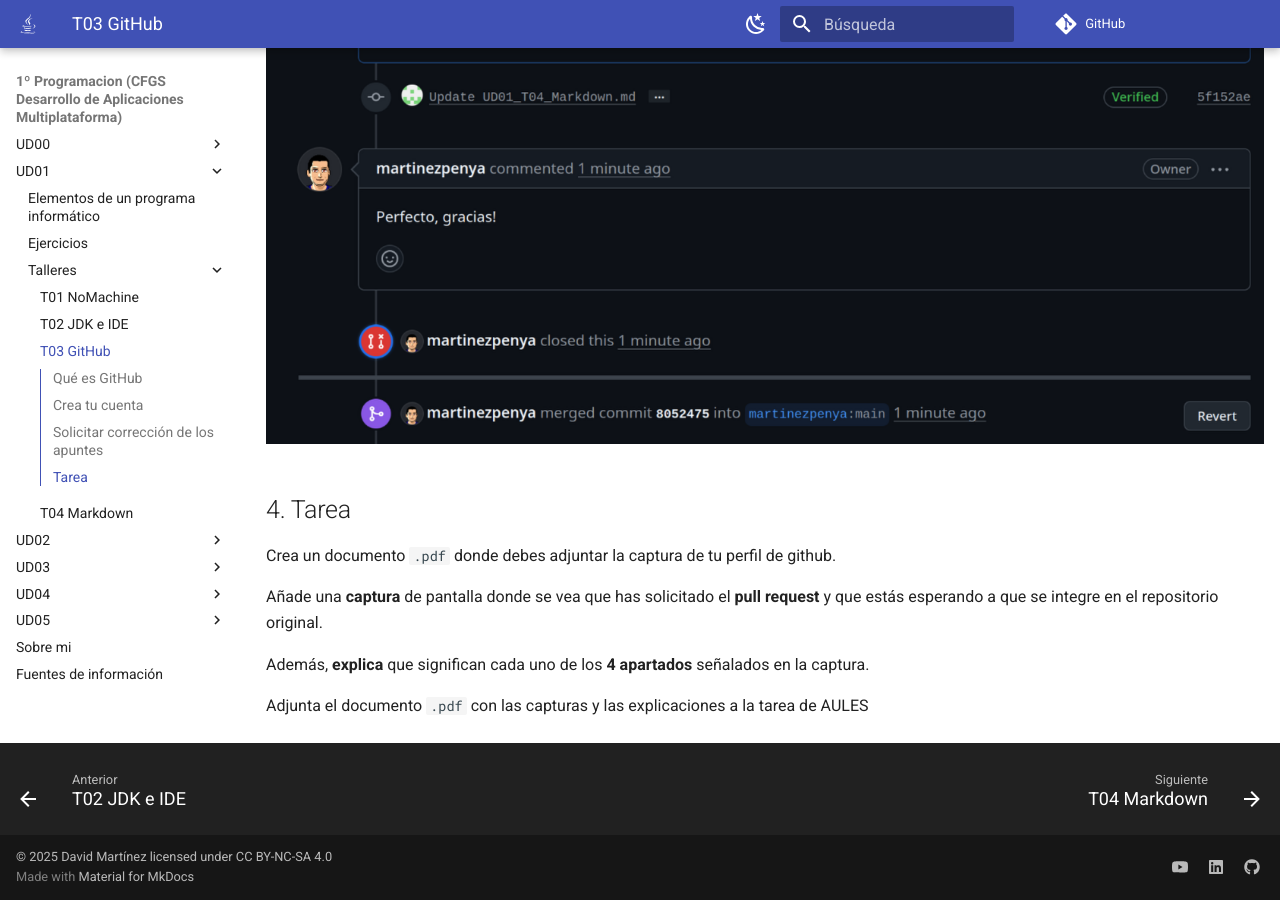
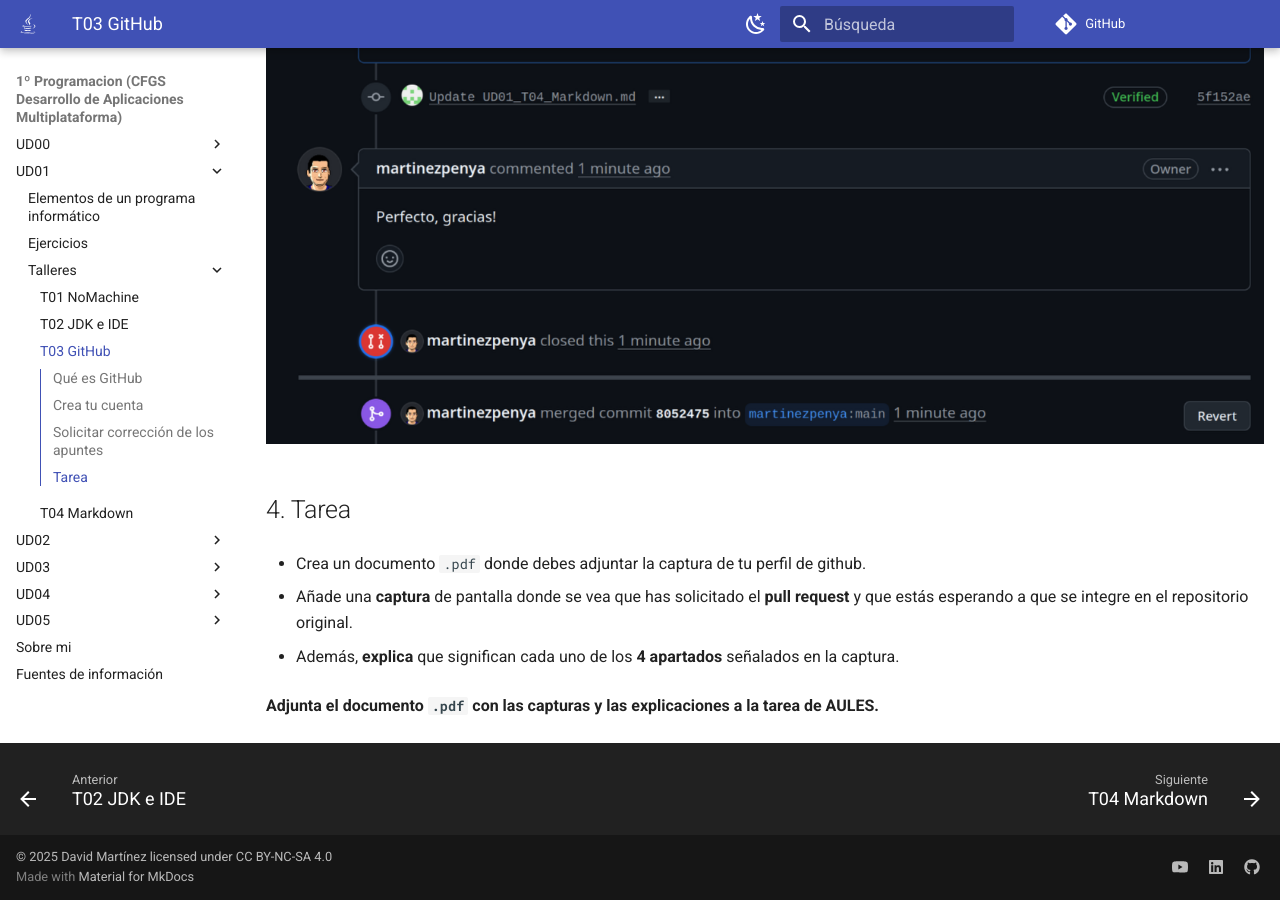
Before and after one commit to martinezpenya/1DAMProgramacion, an MkDocs documentation site: the page built from docs/UD01/UD01_T03_GitHub.md, in a window 1280 px wide and 900 px high, scrolled down 6505 px. Built offline with MkDocs 1.6.1 and Material for MkDocs 9.7.7, drawn with Linux system fonts in a browser that asks for light colours; emoji names are drawn with the system emoji font; comment, search, counter and statistics services are not loaded.

```diff
--- a/docs/UD01/UD01_T03_GitHub.md
+++ b/docs/UD01/UD01_T03_GitHub.md
@@ -68,10 +68,10 @@ En este caso concreto se ha aceptado la modificación:
 
 ## Tarea
 
-Crea un documento `.pdf` donde debes adjuntar la captura de tu perfil de github.
+- Crea un documento `.pdf` donde debes adjuntar la captura de tu perfil de github.
 
-Añade una **captura** de pantalla donde se vea que has solicitado el **pull request** y que estás esperando a que se integre en el repositorio original.
+- Añade una **captura** de pantalla donde se vea que has solicitado el **pull request** y que estás esperando a que se integre en el repositorio original.
 
-Además, **explica** que significan cada uno de los **4 apartados** señalados en la captura.
+- Además, **explica** que significan cada uno de los **4 apartados** señalados en la captura.
 
-Adjunta el documento `.pdf` con las capturas y las explicaciones a la tarea de AULES
+**Adjunta el documento `.pdf` con las capturas y las explicaciones a la tarea de AULES.**
```
